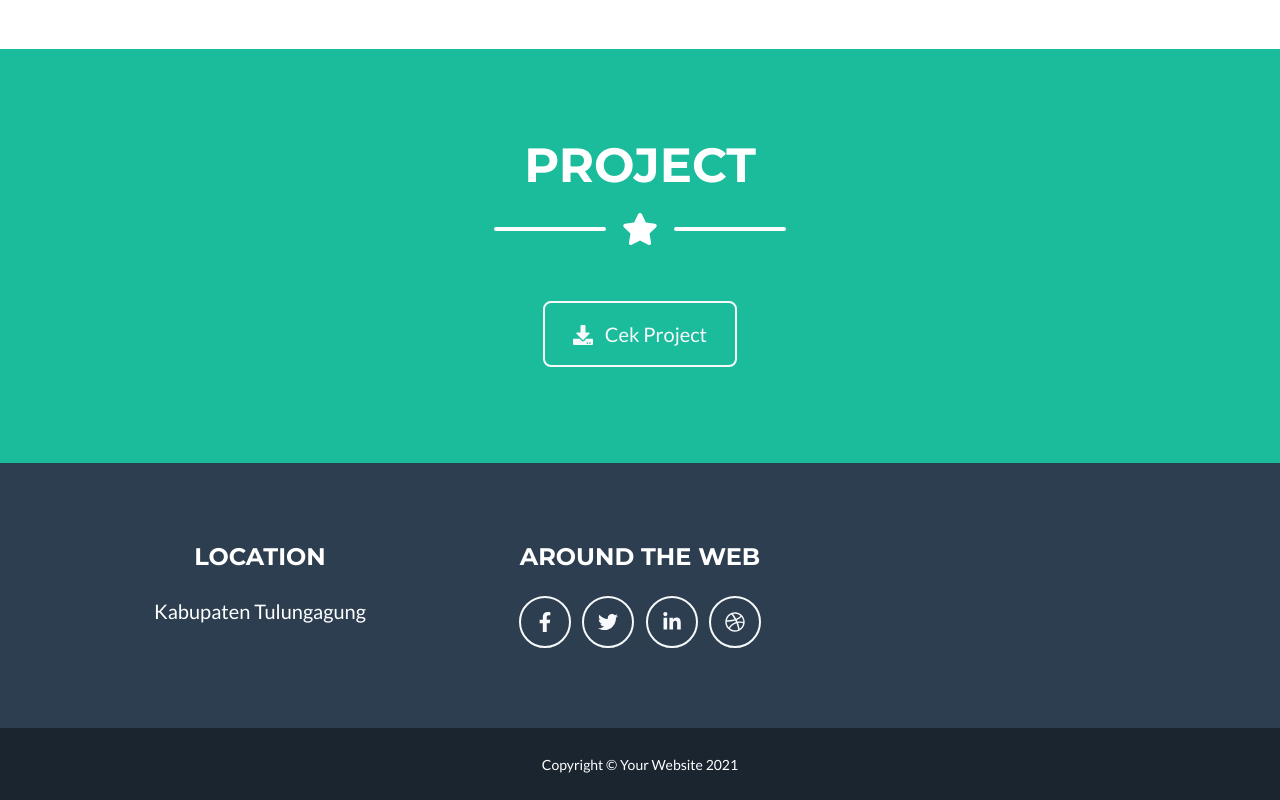
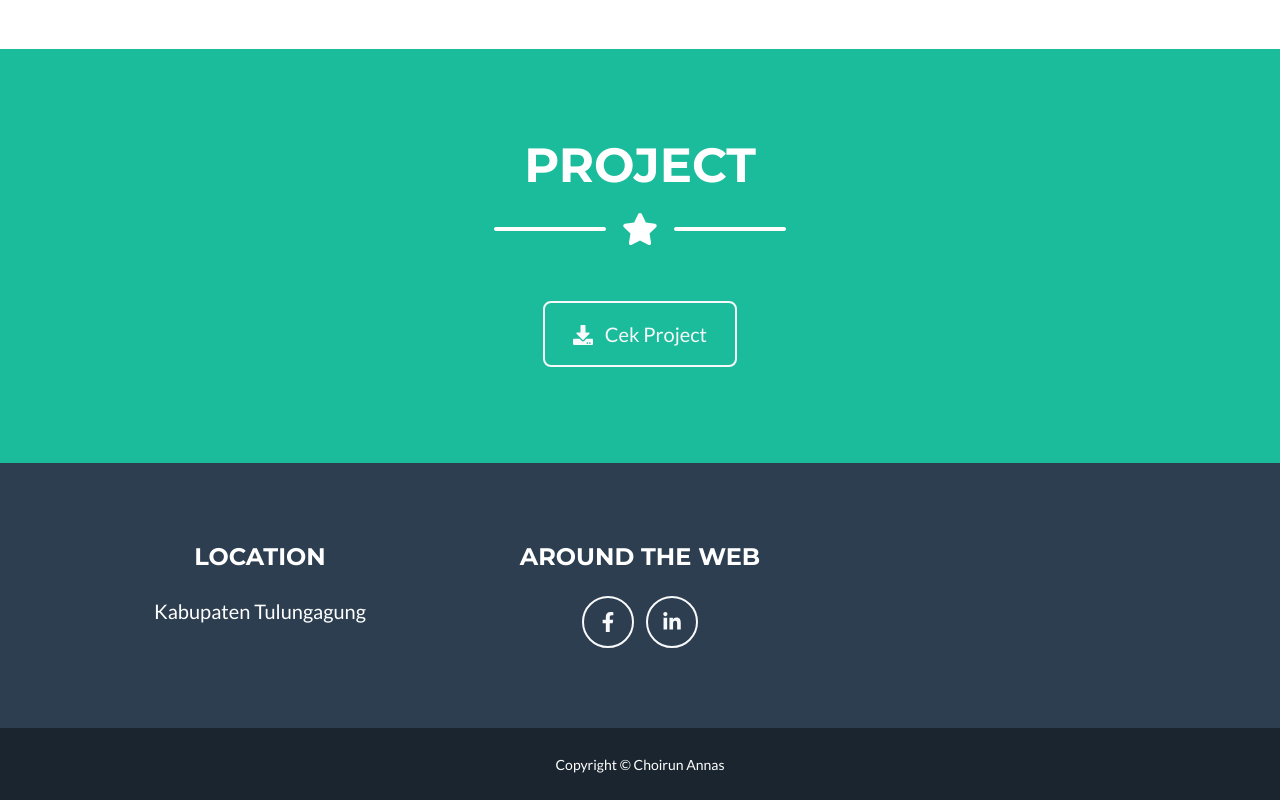
Before and after one commit to Choirunannas/choirunannas.github.io, a plain HTML site: page index.html in a window 1280 px wide. Shown: the part 1267-2067 px from the top of the page. Drawn offline with nearby package versions, Linux system fonts and the light colour scheme.

Commit message:
first commit

```diff
--- a/index.html
+++ b/index.html
@@ -108,10 +108,8 @@
                     <!-- Footer Social Icons-->
                     <div class="col-lg-4 mb-5 mb-lg-0">
                         <h4 class="text-uppercase mb-4">Around the Web</h4>
-                        <a class="btn btn-outline-light btn-social mx-1" href="#!"><i class="fab fa-fw fa-facebook-f"></i></a>
-                        <a class="btn btn-outline-light btn-social mx-1" href="#!"><i class="fab fa-fw fa-twitter"></i></a>
-                        <a class="btn btn-outline-light btn-social mx-1" href="#!"><i class="fab fa-fw fa-linkedin-in"></i></a>
-                        <a class="btn btn-outline-light btn-social mx-1" href="#!"><i class="fab fa-fw fa-dribbble"></i></a>
+                        <a class="btn btn-outline-light btn-social mx-1" href="https://www.facebook.com/choirunannas.choirunannas/"><i class="fab fa-fw fa-facebook-f"></i></a>
+                        <a class="btn btn-outline-light btn-social mx-1" href="https://www.linkedin.com/in/choirun-annas-323019210/"><i class="fab fa-fw fa-linkedin-in"></i></a>
                     </div>
                     <!-- Footer About Text-->
                     </div>
@@ -120,7 +118,7 @@
         </footer>
         <!-- Copyright Section-->
         <div class="copyright py-4 text-center text-white">
-            <div class="container"><small>Copyright &copy; Your Website 2021</small></div>
+            <div class="container"><small>Copyright &copy; Choirun Annas</small></div>
         </div>
         <!-- Bootstrap core JS-->
         <script src="https://cdn.jsdelivr.net/npm/bootstrap@5.1.3/dist/js/bootstrap.bundle.min.js"></script>
```
